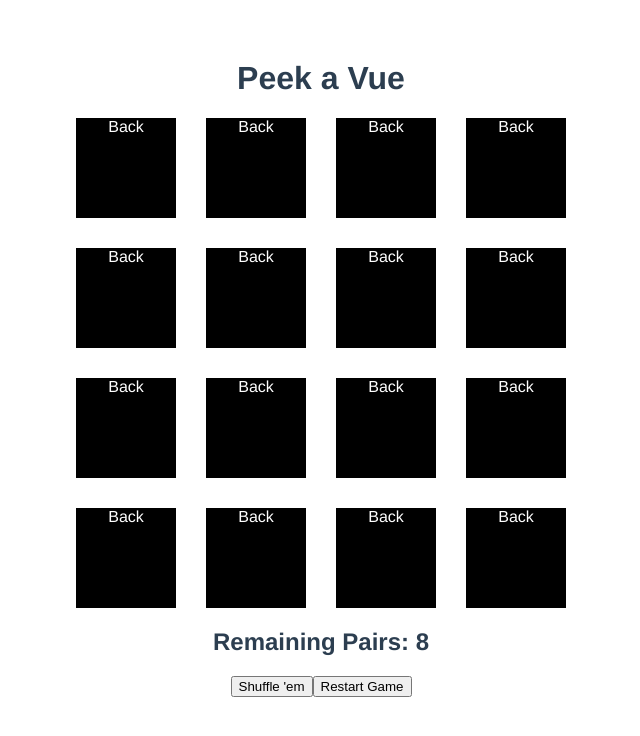
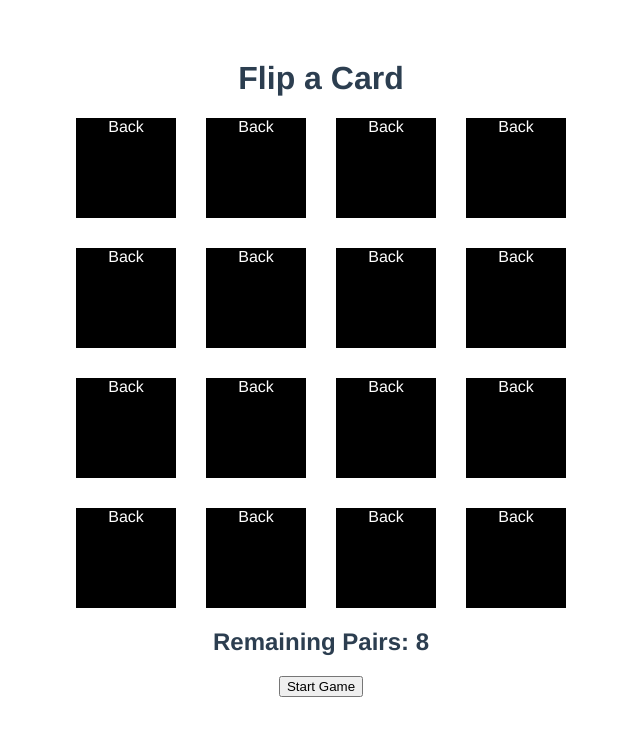
Before and after one commit to erwinchang/vue-example, a Vue app: page / in a window 1280 px wide. Shown: the top 736 px of the page, without its empty margins (319-959 px from the left). Built offline with nearby package versions, Linux system fonts and the light colour scheme.

Commit message:
add newPlayer

```diff
--- a/src/App.vue
+++ b/src/App.vue
@@ -1,5 +1,5 @@
 <template>
-  <h1>Peek a Vue</h1>
+  <h1>Flip a Card</h1>
   <section class="game-board">
     <Card
       v-for="card in cardList"
@@ -12,8 +12,8 @@
     />
   </section>
   <h2>{{ status }}</h2>
-  <button @click="shuffleCards">Shuffle 'em</button>
-  <button @click="restartGame">Restart Game</button>
+  <button v-if="newPlayer" @click="startGame" class="button">Start Game</button>
+  <button v-else @click="restartGame" class="button">Restart Game</button>
 </template>
 
 <script>
@@ -26,9 +26,18 @@
   components: {
     Card,
   },
+  mounted() {
+    this.restartGame();
+  },
   setup() {
     const cardList = ref([]);
     const userSelection = ref([]);
+    const newPlayer = ref(true);
+
+    const startGame = () => {
+      newPlayer.value = false;
+      restartGame();
+    };
 
     const status = computed(() => {
       if (remainingPairs.value === 0) {
@@ -45,12 +54,8 @@
       return remainingCards / 2;
     });
 
-    const shuffleCards = () => {
+    const restartGame = () => {
       cardList.value = _.shuffle(cardList.value);
-    };
-
-    const restartGame = () => {
-      shuffleCards();
 
       cardList.value = cardList.value.map((card, index) => {
           return { ...card, matched: false, position: index, visible: false};
@@ -139,8 +144,9 @@
       flipCard,
       userSelection,
       status,
-      shuffleCards,
       restartGame,
+      newPlayer,
+      startGame
     };
   },
 };
```
